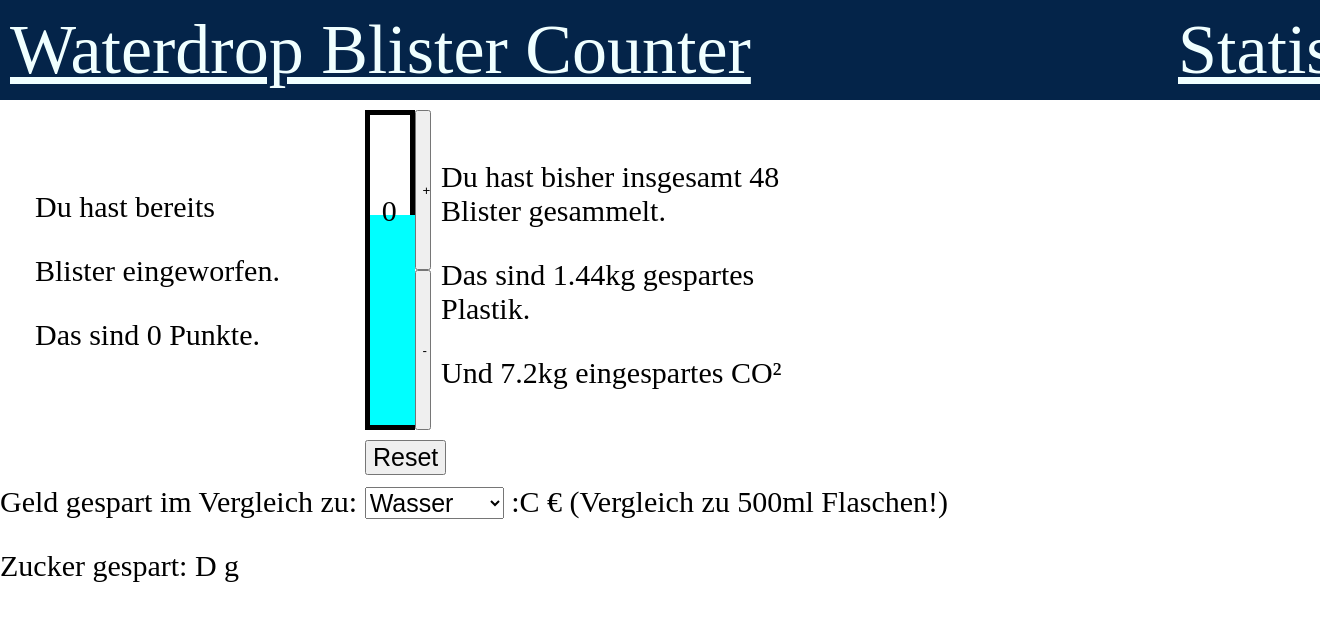
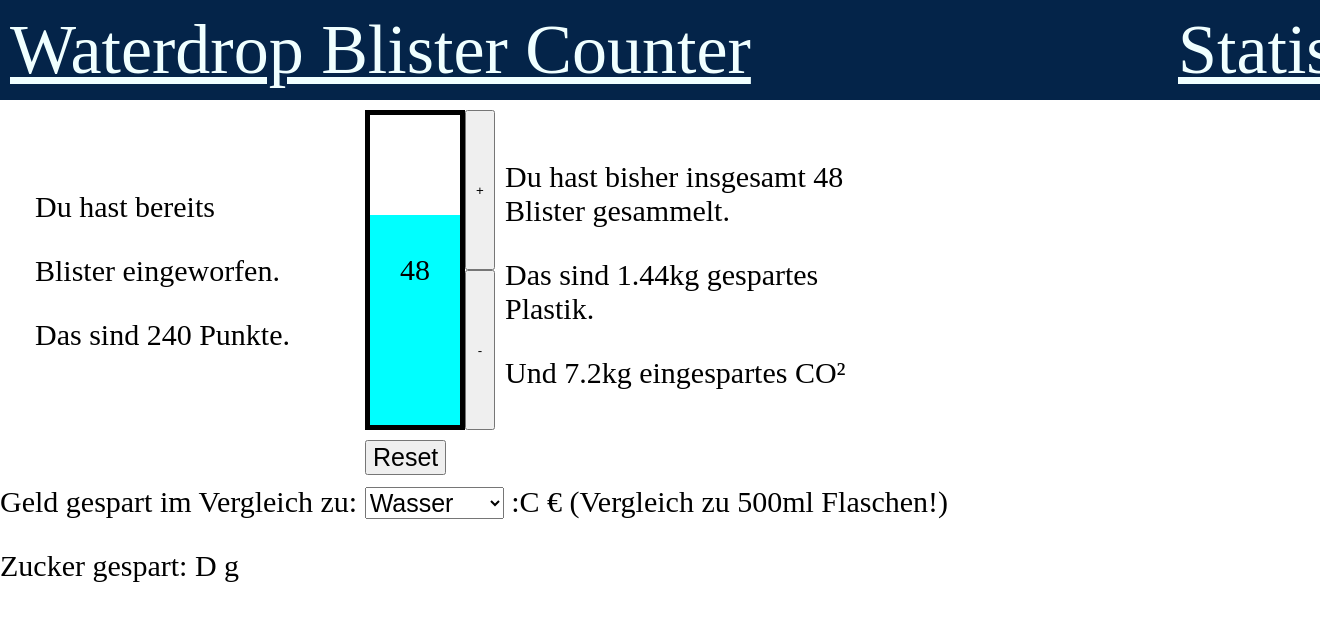
Before and after one commit to vShadowDrgn/Kirby-Blister-Counter, a Flask app: page / in a window 1320 px wide; the page is wider, and only the part inside the window is pictured. Shown: the top 621 px of that part. Run offline with Flask 3, Linux system fonts and the light colour scheme; data comes from the database, SQL or seed files in the repository.

Commit message:
Fehler behoben
wenn es noch kein reset gibt und Reset button mittig

```diff
--- a/database_manager.py
+++ b/database_manager.py
@@ -107,7 +107,7 @@ class Dao:
             sql = """SELECT COUNT(id)
                 FROM counter
                 WHERE id>(
-                    SELECT MAX(id)
+                    SELECT COALESCE(MAX(id), -1)
                     FROM counter
                     WHERE action='reset'
                 )"""
--- a/static/css/styles.css
+++ b/static/css/styles.css
@@ -43,24 +43,23 @@ h1 {
     width: 25%;
 }
 .current-counter {
-    width: 5%;
+    width: 100px;
     float: left;
     align-items: center;
 }
-.current-counter-body {
-    display: flex;
-    align-items: flex-start;
-    justify-content: space-between;
-}
 .watercontainer {
     height: 310px;
-    width: 90%;
+    /* width: 90%; */
     border: 5px solid black;
     position: relative;
+    overflow: hidden;
+    display: flex;
+    justify-content: center;
+    align-items: center;
 }
 .water {
     background-color: aqua;
-    width: 89%;
+    width: 100%;
     height: 200px;
     bottom: 0;
     position: absolute;
@@ -68,12 +67,10 @@ h1 {
 }
 #current_count_span {
     position: absolute;
-    margin-top: 200%;
-    margin-left: 30%;
 }
 #reset {
     font-size: 25px;
-    margin-top: 10px;
+    margin: 10px auto 0px auto;
 }
 .text-right {
     width: 30%;
@@ -84,7 +81,7 @@ h1 {
 .correction {
     display: flex;
     flex-direction: column;
-    width: 25%;
+    width: 30px;
 }
 #increase {
     /* width: 8%; */
--- a/templates/index.html
+++ b/templates/index.html
@@ -7,18 +7,16 @@
             <p>Das sind <span id="points_span"></span> Punkte.</p>
         </div>
         <div class="current-counter">
-            <div class="current-counter-body">
             <div class="watercontainer" >
                 <div class="water">
                 </div>
                 <span id="current_count_span"></span>
             </div>
+            <button id="reset" style="position: relative;">Reset</button>
+        </div>
         <div class="correction">
             <button id="increase">+</button>
             <button id="decrease">-</button>
-                </div>
-            </div>
-            <button id="reset" style="position: relative;">Reset</button>
         </div>
         <div class="text-right">
             <p>Du hast bisher insgesamt <span id="total_count_span"></span> Blister gesammelt.</p>
```
Lines whose indentation alone changed are shown as unchanged.
